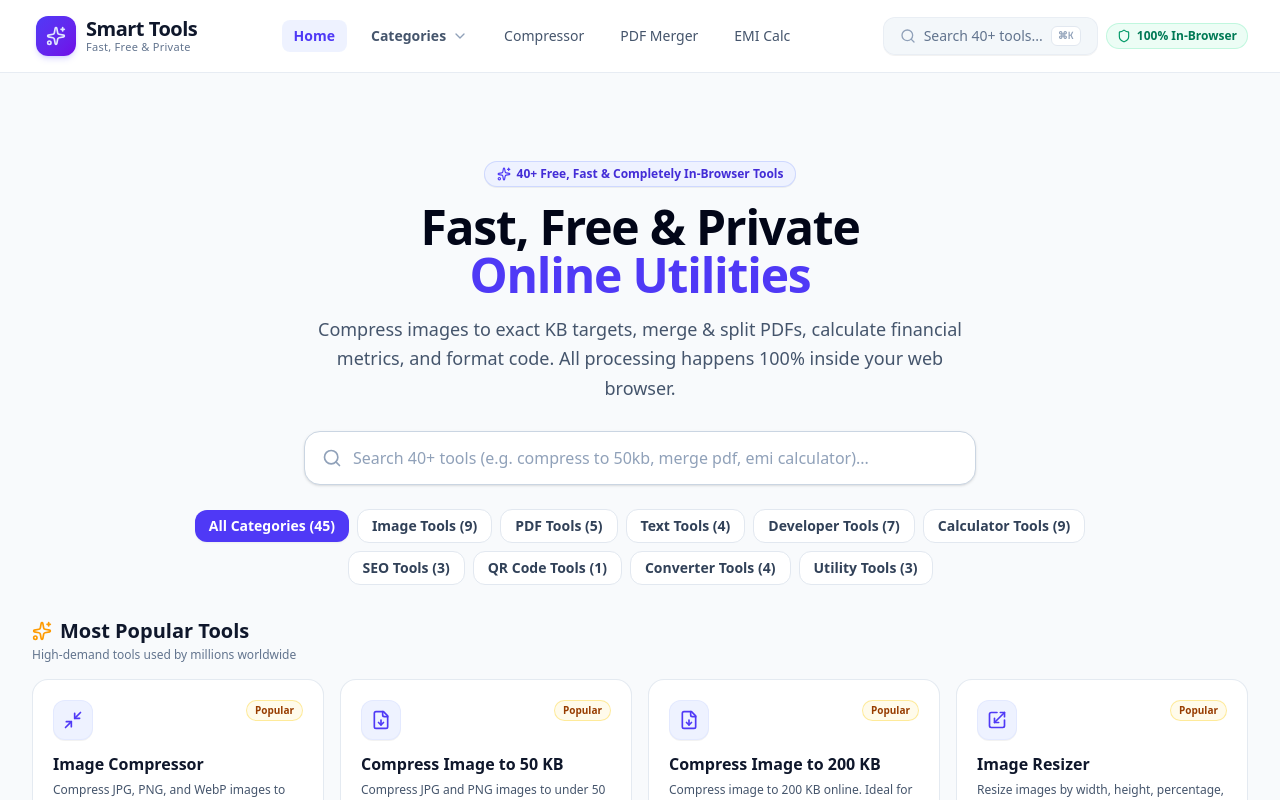
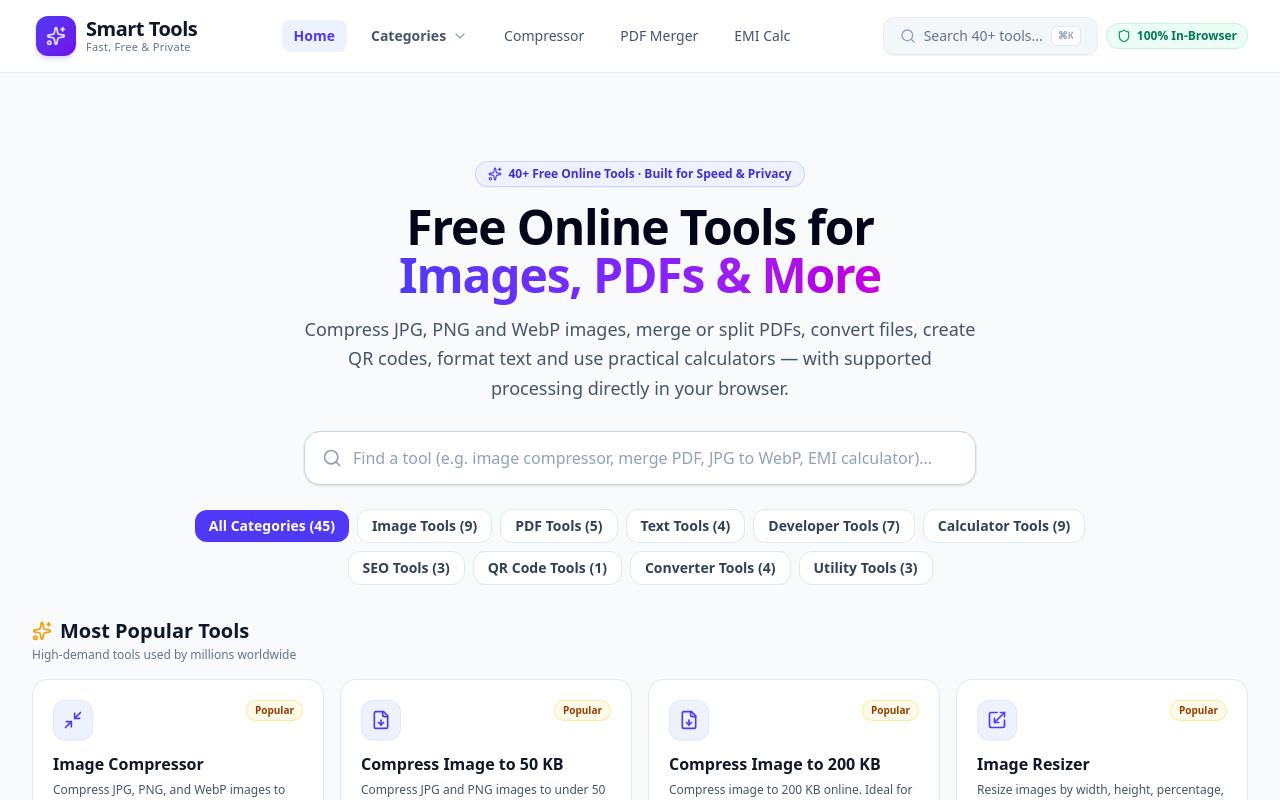
Before and after one commit to sp2497110-lgtm/Smart-tools, a React (Vite) app: page / in a window 1280 px wide. Shown: the top 800 px of the page. Built offline with nearby package versions, Linux system fonts and the light colour scheme.

Commit message:
Refresh homepage hero for clearer brand identity and search intent

```diff
--- a/src/components/HomeView.tsx
+++ b/src/components/HomeView.tsx
@@ -56,16 +56,16 @@ export default function HomeView({
       <section className="max-w-5xl mx-auto px-4 sm:px-6 lg:px-8 text-center pt-6 sm:pt-10">
         <div className="inline-flex items-center gap-1.5 px-3 py-1 rounded-full text-xs font-bold bg-indigo-50 text-indigo-700 border border-indigo-200/80 mb-4 shadow-2xs">
           <Sparkles className="w-3.5 h-3.5 text-indigo-600" />
-          <span>40+ Free, Fast &amp; Completely In-Browser Tools</span>
+          <span>40+ Free Online Tools · Built for Speed &amp; Privacy</span>
         </div>
 
         <h1 className="text-3xl sm:text-5xl font-black text-slate-950 tracking-tight leading-tight sm:leading-none">
-          Fast, Free &amp; Private <br className="hidden sm:inline" />
-          <span className="text-indigo-600">Online Utilities</span>
+          Free Online Tools for <br className="hidden sm:inline" />
+          <span className="bg-gradient-to-r from-indigo-600 via-violet-600 to-fuchsia-600 bg-clip-text text-transparent">Images, PDFs &amp; More</span>
         </h1>
 
         <p className="mt-4 text-base sm:text-lg text-slate-600 max-w-2xl mx-auto leading-relaxed">
-          Compress images to exact KB targets, merge &amp; split PDFs, calculate financial metrics, and format code. All processing happens 100% inside your web browser.
+          Compress JPG, PNG and WebP images, merge or split PDFs, convert files, create QR codes, format text and use practical calculators — with supported processing directly in your browser.
         </p>
 
         {/* Global Instant Search Box */}
@@ -76,7 +76,7 @@ export default function HomeView({
               type="text"
               value={searchQuery}
               onChange={(e) => setSearchQuery(e.target.value)}
-              placeholder="Search 40+ tools (e.g. compress to 50kb, merge pdf, emi calculator)..."
+              placeholder="Find a tool (e.g. image compressor, merge PDF, JPG to WebP, EMI calculator)..."
               className="w-full pl-12 pr-10 py-3.5 bg-white border border-slate-300 rounded-2xl shadow-sm text-sm sm:text-base text-slate-900 placeholder:text-slate-400 focus:outline-hidden focus:border-indigo-500 focus:ring-4 focus:ring-indigo-500/10 transition-all"
             />
             {searchQuery && (
```
